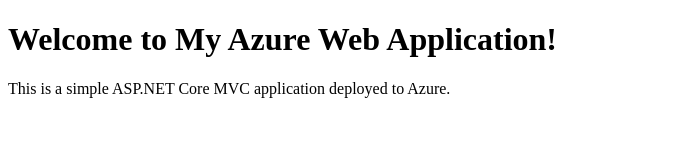
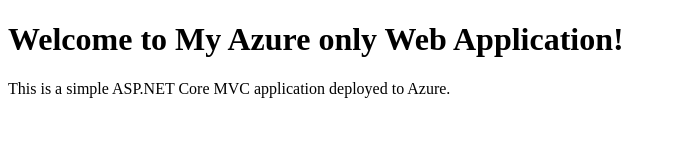
Before and after one commit to Siva290395/webservice, a plain HTML site: page index.html in a window 1280 px wide. Shown: the whole page, without its empty margins (0-676 px from the left). Drawn offline with Linux system fonts and the light colour scheme.

Commit message:
Update index.html

```diff
--- a/index.html
+++ b/index.html
@@ -4,7 +4,7 @@
     <title>Home Page</title>
 </head>
 <body>
-    <h1>Welcome to My Azure Web Application!</h1>
+    <h1>Welcome to My Azure only Web Application!</h1>
     <p>This is a simple ASP.NET Core MVC application deployed to Azure.</p>
 </body>
 </html>
```
